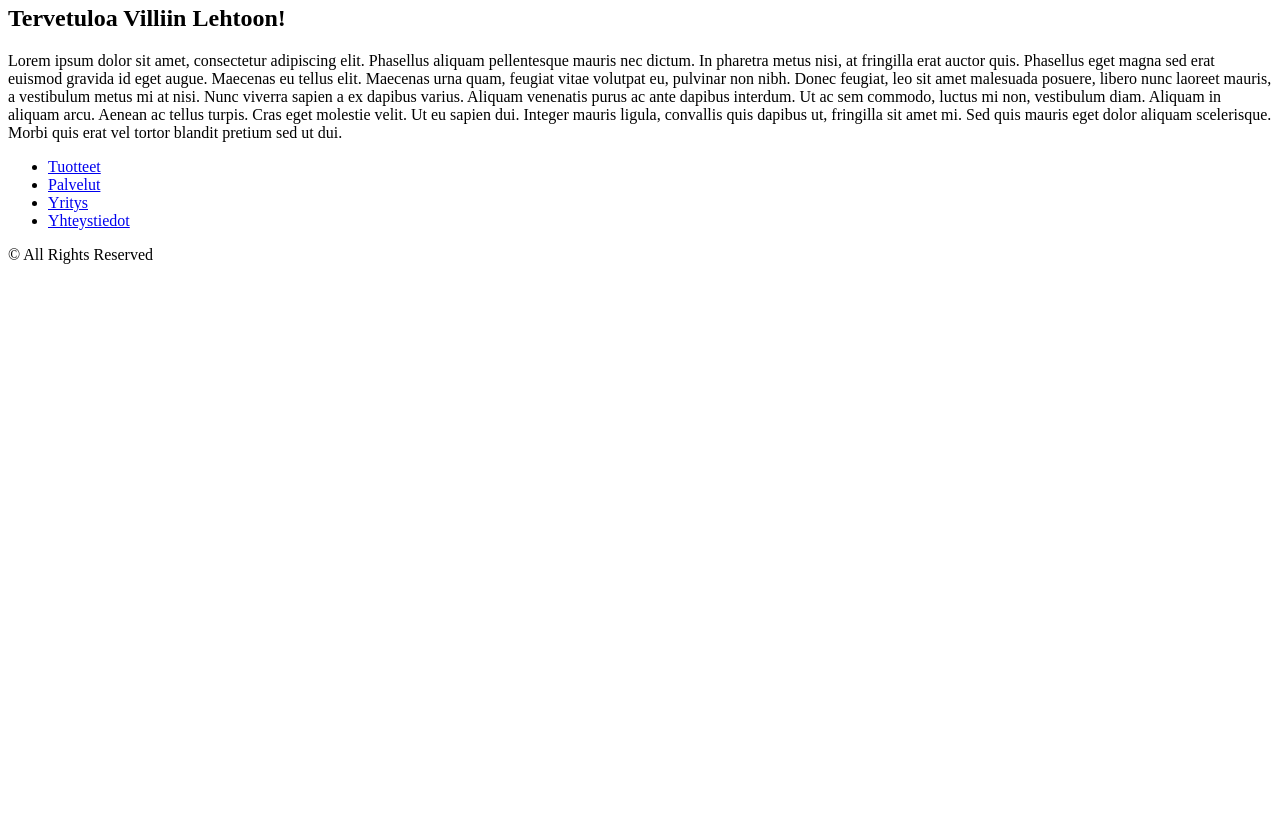
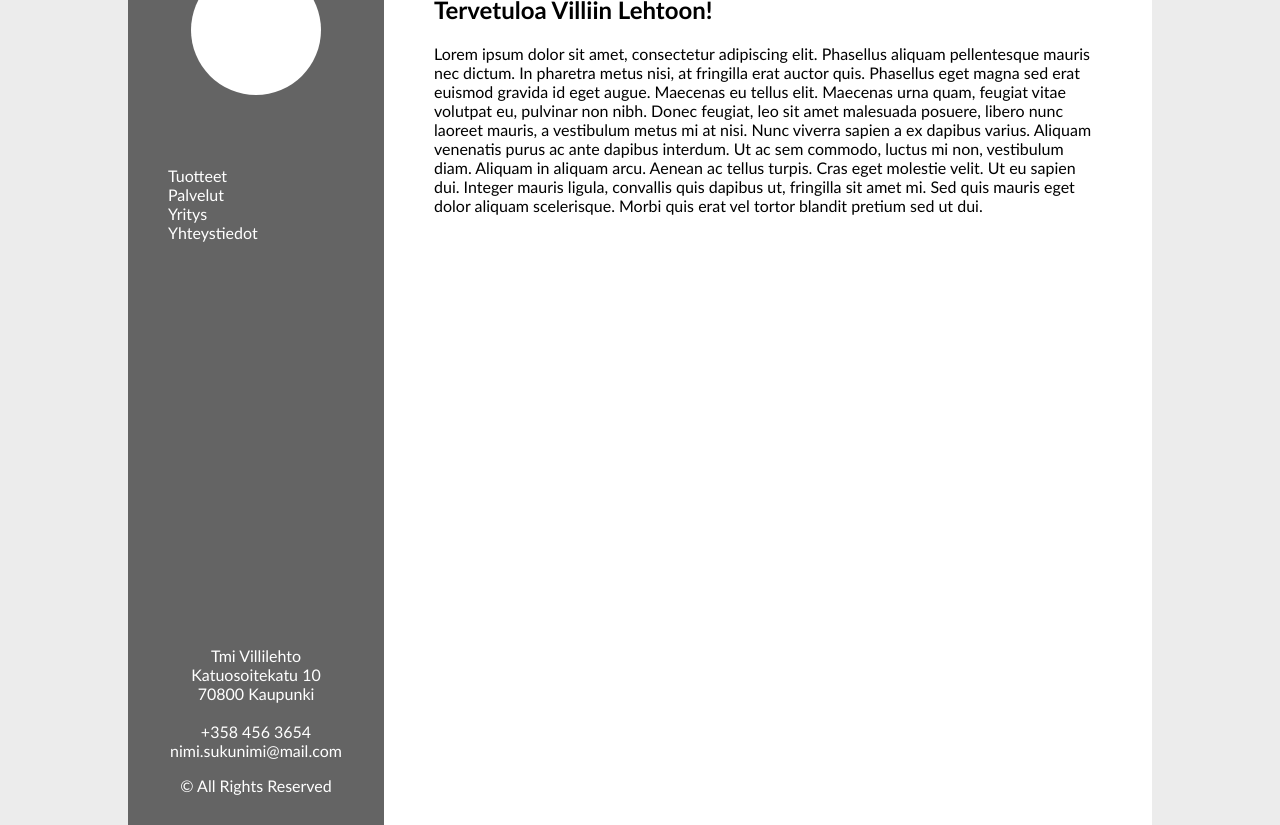
Before and after one commit to melmollie/villilehto, a plain HTML site: page index.html in a window 1280 px wide. Shown: the part 75-900 px from the top of the page. Before the commit the page ends 800 px from the top, so only its background shows below. Drawn offline with Linux system fonts and the light colour scheme.

Commit message:
Add css file and do some styling
Created CSS file and did some styling draft for the site.

```diff
--- a/index.html
+++ b/index.html
@@ -5,10 +5,13 @@
     <meta name="viewport" content="width=device-width, initial-scale=1.0">
     <meta http-equiv="X-UA-Compatible" content="ie=edge">
     <title>Villilehto</title>
+    <link rel="stylesheet" href="style/style.css">
 </head>
 <body>
+    <div class="grid-container">
         <header>
-        <h1>Villilehto</h1>
+            <span><h1>Villilehto</h1></span>
+            <div class="logo">logo</div>
         </header>
 
         <main>
@@ -27,7 +30,15 @@
         </aside>
 
         <footer class="footer">
-        &copy; All Rights Reserved
+            <p>
+                Tmi Villilehto <br />
+                Katuosoitekatu 10 <br />
+                70800 Kaupunki <br /> <br />
+                +358 456 3654 <br />
+                nimi.sukunimi@mail.com <br />
+            </p>
+            <span>&copy; All Rights Reserved</span>
         </footer>
+    </div>
 </body>
 </html>
--- /dev/null
+++ b/style/style.css
@@ -0,0 +1,79 @@
+* {
+    font-family: 'Gill Sans', 'Gill Sans MT', Calibri, 'Trebuchet MS', sans-serif;
+}
+
+body {
+    margin: 0;
+    padding: 0;
+    background-color: #ececec;
+}
+
+.grid-container {
+    min-height: 100vh;
+    background-color: #FFF;
+    margin: 0 auto;
+    width: 80%;
+    display: grid;
+    grid-template-columns: 1fr 3fr;
+    grid-template-rows: 1fr 2fr 1fr;
+    grid-template-areas:
+        "header main"
+        "navi main"
+        "footer main"
+}
+
+header {
+    grid-area: header;
+    background-color: #646464;
+    text-align: center;
+    padding: 40px 0;
+}
+
+header > span {
+    display: none;
+}
+
+.logo {
+    height: 130px;
+    width: 130px;
+    border-radius: 50%;
+    background-color:  #FFF;
+    margin: 0 auto;
+}
+
+.asidenav {
+    grid-area: navi;
+    background-color: #646464;
+}
+
+.asidenav ul {
+    list-style: none;
+}
+
+.asidenav a {
+    text-decoration: none;
+    color: #FFF;
+}
+
+.asidenav a:hover {
+    color: #CCC;
+}
+
+main {
+    grid-area: main;
+    padding: 50px;
+}
+
+
+footer {
+    grid-area: footer;
+    background-color: #646464;
+    text-align: center;
+    color:  #FFF;
+    padding: 30px 20px;
+
+}
+
+footer > span {
+
+}
```
Lines whose indentation alone changed are shown as unchanged.
